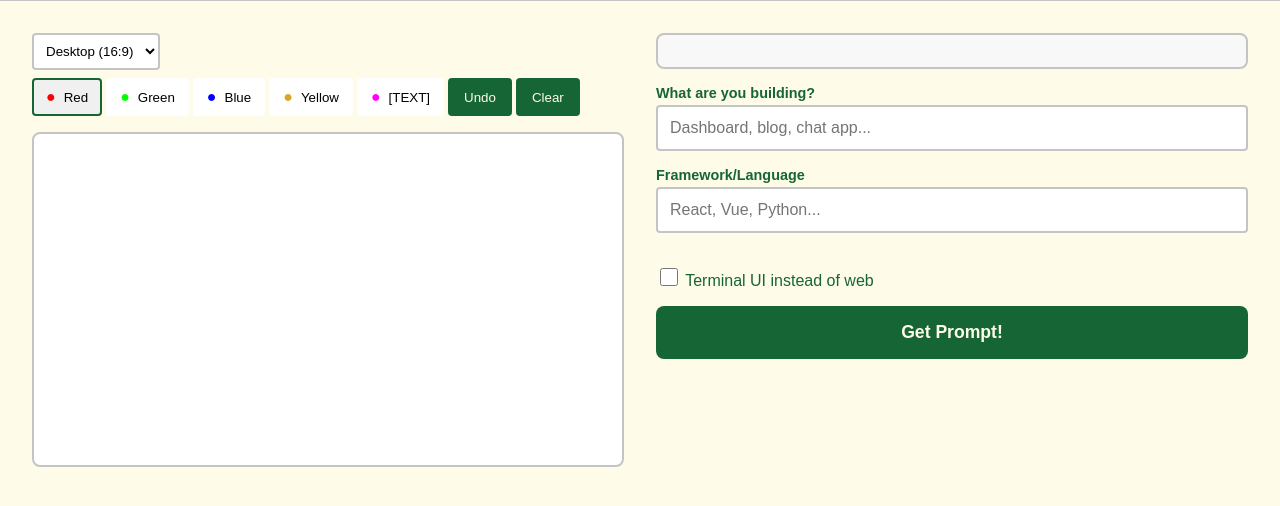
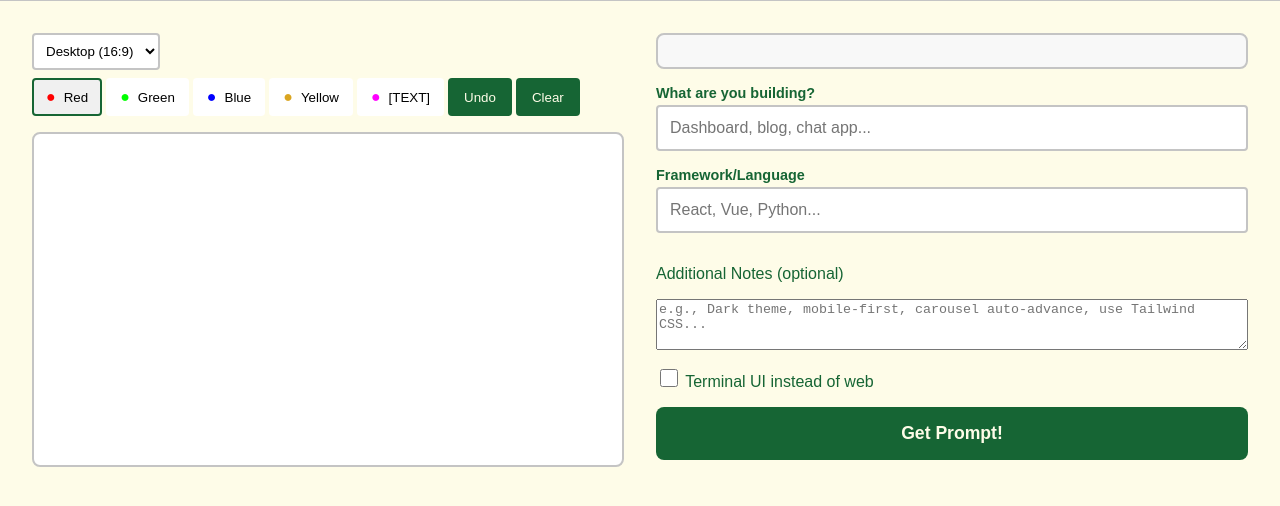
Before and after one commit to AJ-Gonzalez/NapkinWire, a plain HTML site: page web/index.html in a window 1280 px wide. Both pictures are taken after a click on the button "Copy Prompt to Clipboard". Shown: the part 80-586 px from the top of the page. Drawn offline with nearby package versions, Linux system fonts and the light colour scheme.

Commit message:
Added notes capability

```diff
--- a/web/index.html
+++ b/web/index.html
@@ -85,6 +85,10 @@
                     <div id="rectangle-dropdowns" class="text-areas">
                         <!-- Text area inputs generated here -->
                     </div>
+                    <label for="additional-notes">Additional Notes
+                        (optional)</label>
+                    <textarea id="additional-notes" rows="3"
+                        placeholder="e.g., Dark theme, mobile-first, carousel auto-advance, use Tailwind CSS..."></textarea>
 
                     <div class="checkbox-group">
                         <label>
--- a/web/main.js
+++ b/web/main.js
@@ -170,6 +170,7 @@ function generateUIPrompt() {
     )
     const overallPurpose = document.getElementById('overall-purpose').value || 'web interface';
     const platform = document.getElementById('platform').value || 'vanilla JS';
+
     const isTUI = document.getElementById("tuiMode").checked;
 
     // Build create statement
@@ -187,7 +188,10 @@ function generateUIPrompt() {
 ${AsciiWithAnnotations}
 
 Please create a functional interface that matches this layout exactly. Use the visual structure shown in the ASCII art as your guide for positioning and proportions.`;
-
+    const additionalNotes = document.getElementById('additional-notes').value;
+    if (additionalNotes) {
+        finalPrompt += `\n\nAdditional requirements: ${additionalNotes}`;
+    }
 
     return finalPrompt;
 }
```
